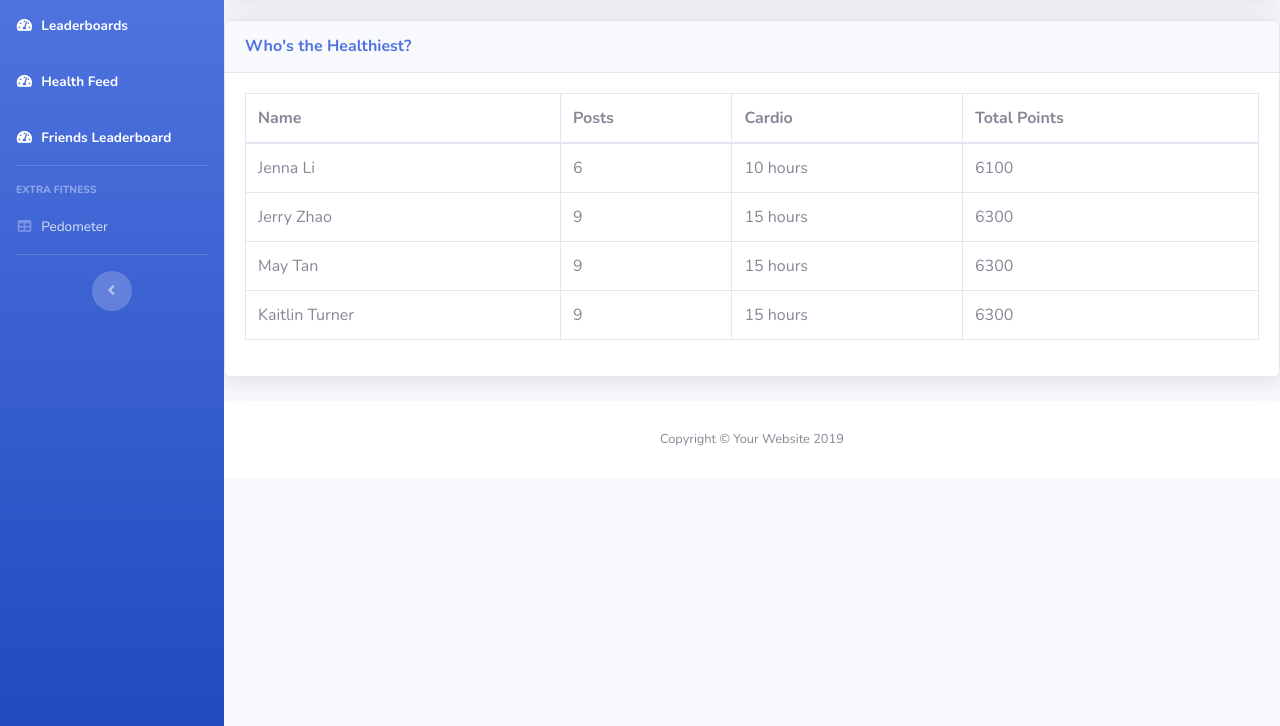
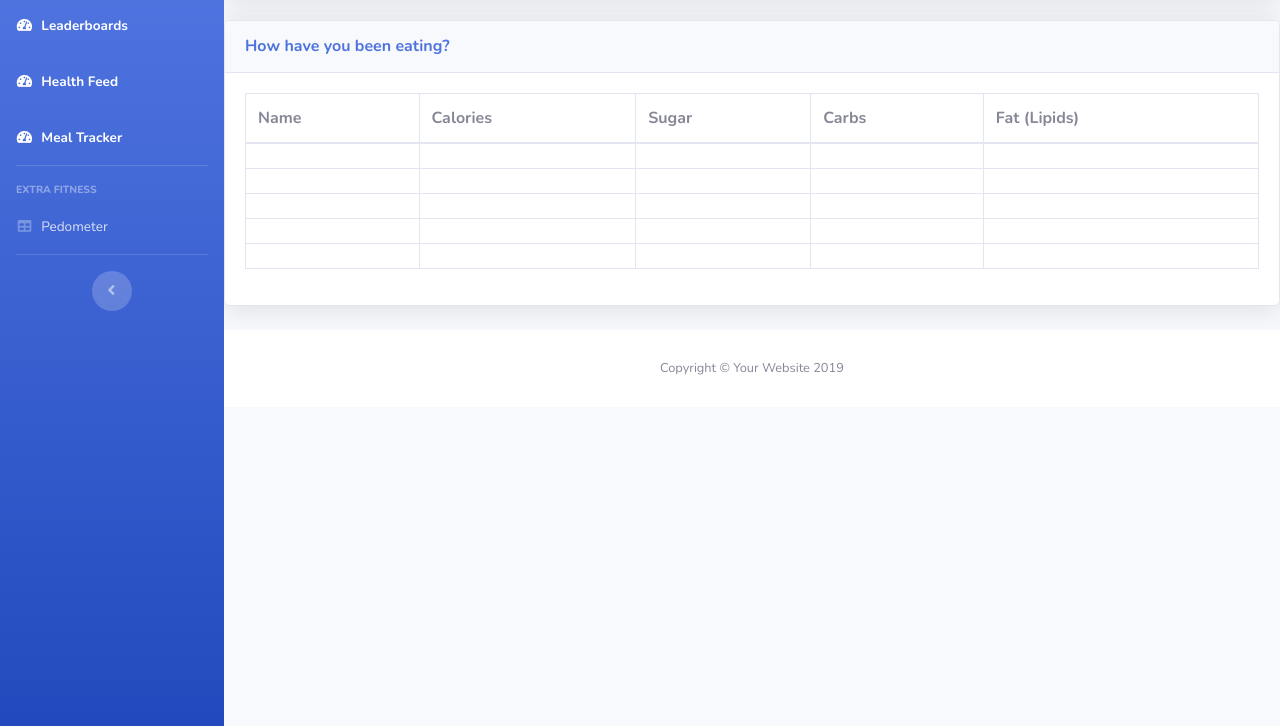
Before and after one commit to Haley-Jang/PickHack, a website with bundled scripts: page blank 2 copy.html in a window 1280 px wide. Shown: the part 74-800 px from the top of the page. Built offline with nearby package versions, Linux system fonts and the light colour scheme.

Commit message:
were going

```diff
--- a/blank 2 copy.html
+++ b/blank 2 copy.html
@@ -57,7 +57,7 @@
       <li class="nav-item active">
           <a class="nav-link" href="blank 2 copy.html">
             <i class="fas fa-fw fa-tachometer-alt"></i>
-            <span>Friends Leaderboard</span></a>
+            <span>Meal Tracker</span></a>
         </li>
 
       <!-- Divider -->
@@ -121,9 +121,9 @@
           <!-- Topbar Search -->
           <form class="d-none d-sm-inline-block form-inline mr-auto ml-md-3 my-2 my-md-0 mw-100 navbar-search">
             <div class="input-group">
-              <input type="text" class="form-control bg-light border-0 small" placeholder="Search for..." aria-label="Search" aria-describedby="basic-addon2">
+              <input id = "searchbox" type="text" class="form-control bg-light border-0 small" placeholder="Search for..." aria-label="Search" aria-describedby="basic-addon2">
               <div class="input-group-append">
-                <button class="btn btn-primary" type="button">
+                <button class="btn btn-primary" type="button" onclick="work()">
                   <i class="fas fa-search fa-sm"></i>
                 </button>
               </div>
@@ -278,51 +278,64 @@
 
         <div class="card shadow mb-4">
             <div class="card-header py-3">
-              <h6 class="m-0 font-weight-bold text-primary">Who's the Healthiest?</h6>
+              <h6 class="m-0 font-weight-bold text-primary">How have you been eating?</h6>
             </div>
             <div class="card-body">
               <div class="table-responsive">
-                <table class="table table-bordered" id="dataTable" width="100%" cellspacing="0">
+                <table id = "mytab1" class="table table-bordered" id="dataTable" width="100%" cellspacing="0">
                   <thead>
                     <tr>
                       <th>Name</th>
-                      <th>Posts</th>
-                      <th>Cardio</th>
-                      <th>Total Points</th>
+                      <th>Calories</th>
+                      <th>Sugar</th>
+                      <th>Carbs</th>
+                      <th>Fat (Lipids)</th>
                     </tr>
                   </thead>
 
                   <tbody>
                     <tr>
-                      <td>Jenna Li</td>
-                      <td>6</td>
-                      <td>10 hours</td>
-                      <td>6100</td>
+                      <td> </td>
+                      <td> </td>
+                      <td> </td>
+                      <td> </td>
+                      <td> </td>
 
                     </tr>
                     <tr>
-                      <td>Jerry Zhao</td>
-                      <td>9</td>
-                      <td>15 hours</td>
-                      <td>6300</td>
+                      <td> </td>
+                      <td> </td>
+                      <td> </td>
+                      <td> </td>
+                      <td> </td>
 
                     </tr>
 
                     <tr>
-                      <td>May Tan</td>
-                      <td>9</td>
-                      <td>15 hours</td>
-                      <td>6300</td>
+                      <td> </td>
+                      <td> </td>
+                      <td> </td>
+                      <td> </td>
+                      <td> </td>
 
                     </tr>
 
                     <tr>
-                      <td>Kaitlin Turner</td>
-                      <td>9</td>
-                      <td>15 hours</td>
-                      <td>6300</td>
+                      <td> </td>
+                      <td> </td>
+                      <td> </td>
+                      <td> </td>
+                      <td> </td>
 
                     </tr>
+                    <tr>
+                        <td> </td>
+                        <td> </td>
+                        <td> </td>
+                        <td> </td>
+                        <td> </td>
+
+                      </tr>
 
                   </tbody>
                 </table>
@@ -380,6 +393,7 @@
 
   <!-- Custom scripts for all pages-->
   <script src="js/sb-admin-2.min.js"></script>
+  <script src="js/testing.js"></script>
 
 </body>
 
--- a/js/testing.js
+++ b/js/testing.js
@@ -1,16 +1,34 @@
 
-function work () {
-    var thing = document.getElementById("penis");
+function work() {
   var search = document.getElementById("searchbox").value;
   const http = new XMLHttpRequest();
-const url = "https://api.nal.usda.gov/ndb/search/?format=json&q="+search+"&max=10&offset=0&api_key=0VFfh2njUUNOAIkGcRzmgUOkbLDUKcRtP8t1ZSjY";
+  const url = "https://api.nal.usda.gov/ndb/search/?format=json&q=" + search + "&max=4&offset=0&api_key=0VFfh2njUUNOAIkGcRzmgUOkbLDUKcRtP8t1ZSjY";
   http.open("GET", url);
   http.send();
   var jsonResponse;
-http.onreadystatechange=(e)=>{
-    thing.innerHTML = http.responseText;
+  http.onreadystatechange = (e) => {
     jsonResponse = JSON.parse(http.responseText);
-    thing.innerHTML = jsonResponse.list.item[0].name;
+    var ndbnos = [" ", " ", " ", " "];
+    for (var p = 0; p < 4; p++) {
+      ndbnos[p] = jsonResponse.list.item[p].ndbno;
+    }
+    var table = document.getElementById("mytab1");
+    for (var i = 1, row; row = table.rows[i]; i++) {
+      //iterate through rows
+      //rows would be accessed using the "row" variable assigned in the for loop
+      var url1 = "https://api.nal.usda.gov/ndb/reports/?ndbno=" + ndbnos[i] + "&type=b&format=json&api_key=0VFfh2njUUNOAIkGcRzmgUOkbLDUKcRtP8t1ZSjY";
+        var http1 = new XMLHttpRequest();
+        console.log(ndbnos);
+        http1.open("GET", url1);
+        http1.send();
+        var jsonResponse1;
+        http1.onreadystatechange = (e) => {
+          jsonResponse1 = JSON.parse(http1.responseText);
+          console.log(jsonResponse1);
+        }
+      for (var j = 0, col; col = row.cells[j]; j++) {
+        console.log(jsonResponse1.report.food.name);
+      }
     }
 
   }
@@ -21,3 +39,4 @@ http.onreadystatechange=(e)=>{
       email: email,
     });
   }
+}
```
Also changed, not shown: index.html (+1 -1 lines). Lines whose indentation alone changed are shown as unchanged.
